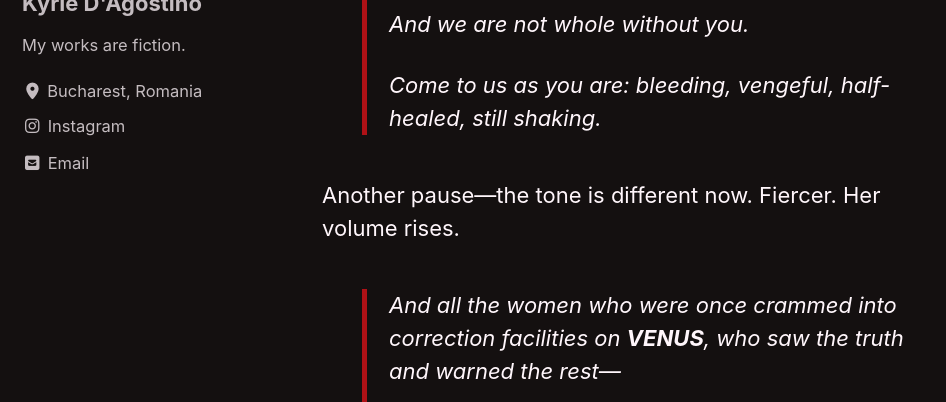
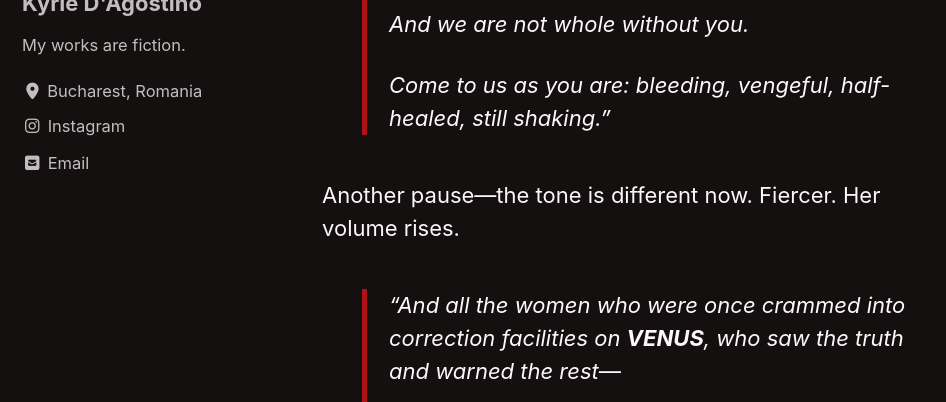
Before and after one commit to kyrie-edelweiss/edelweiss-archive, a Jekyll site: the page built from _pages/red-king.md, in a window 1280 px wide and 1400 px high, scrolled down 109126 px. Shown: the part 188-590 px from the top of the window, without its empty margins (0-946 px from the left). Built offline with Jekyll 4.4.1, drawn with Linux system fonts in a browser that asks for light colours; cached includes are drawn as plain includes; our own code applies the rules of GitHub Pages for plain Markdown files; some of the changed text lies outside the part shown.

```diff
--- a/_pages/red-king.md
+++ b/_pages/red-king.md
@@ -2504,11 +2504,11 @@ Then her tone shifts—lower, but more human. Mourning. Almost tender.
 > You are our sisters.
 > And we are not whole without you.
 >
-> Come to us as you are: bleeding, vengeful, half-healed, still shaking.
+> Come to us as you are: bleeding, vengeful, half-healed, still shaking.”
 
 Another pause—the tone is different now. Fiercer. Her volume rises.
 
-> And all the women who were once crammed into correction facilities on **VENUS**, who saw the truth and warned the rest—
+> “And all the women who were once crammed into correction facilities on **VENUS**, who saw the truth and warned the rest—
 >
 > The unnamed martyrs on **MERCURY**, the first to take action, who disrupted their arms supply for just long enough—
 >
@@ -2524,13 +2524,13 @@ Another pause—the tone is different now. Fiercer. Her volume rises.
 >
 > The countless men who stood beside us, who never asked for anything in return—
 >
-> **—we love you.**
+> **—we love you.**”
 
 She takes a deep breath.
 Her voice is resolute now.
 Rallied with determination, loud.
 
-> If you are a woman—
+> “If you are a woman—
 > born in chains, born in silence, born *wrong*—
 > and you are ready to end this—
 >
```
